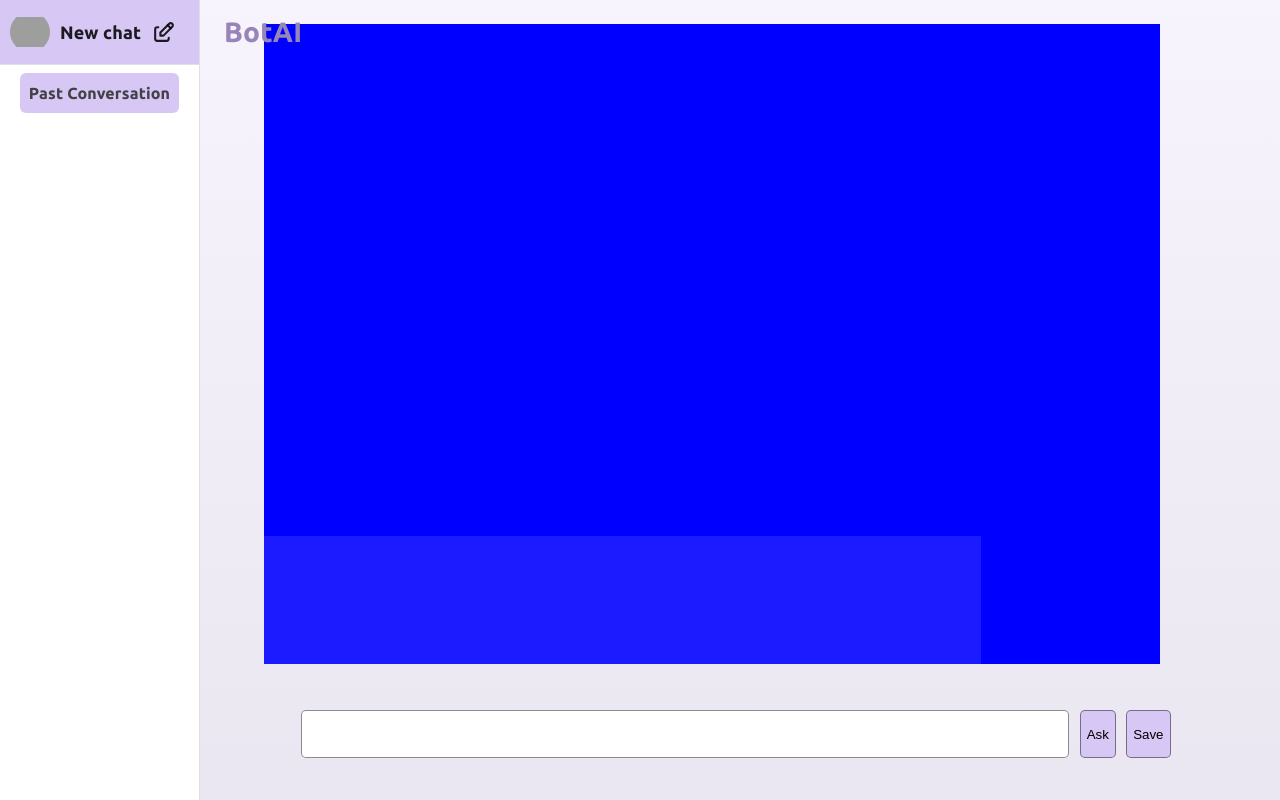
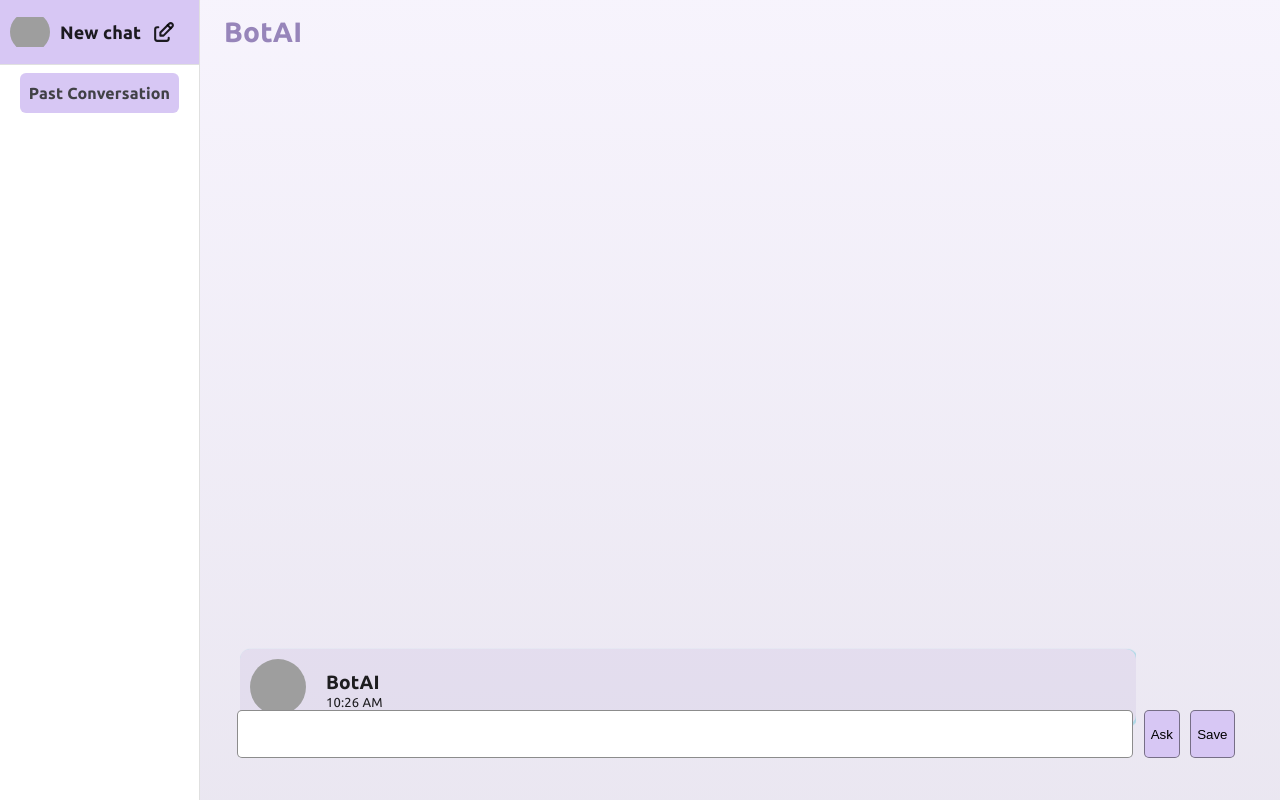
Before and after one commit to Abhaysingh77/BotAI, a React (Vite) app: page / in a window 1280 px wide. Both pictures are taken after a click on the button "Ask". Built offline with nearby package versions, Linux system fonts and the light colour scheme; grey boxes are pictures that could not be loaded.

Commit message:
chat functionality enabled

```diff
--- a/src/assets/data.js
+++ b/src/assets/data.js
@@ -248,5 +248,15 @@ export const data = [
       "id": 50,
       "question": "How do you stay updated with the latest technology trends?",
       "response": "Staying updated involves following industry news, participating in developer communities, attending conferences and workshops, taking online courses, reading technical blogs and publications, and experimenting with new technologies and tools."
-    }
+    },
+    {
+      "id": 51,
+      "question": "Hi",
+      "response": "Hi! How can I help you?"
+    },
+    {
+      "id": 52,
+      "question": "Hello",
+      "response": "Hello! How can I help you?"
+    },
   ]
--- a/src/components/BotAiWindow/BotAiWindow.jsx
+++ b/src/components/BotAiWindow/BotAiWindow.jsx
@@ -11,16 +11,54 @@ import Toolbar from "@mui/material/Toolbar";
 import Typography from "@mui/material/Typography";
 import Style from "../BotAiWindow/BotAiWindow.module.css";
 import { TbEdit } from "react-icons/tb";
+import { data } from "../../assets/data";
 
 const drawerWidth = 200;
 
 function BotAiWindow(props) {
-  const askQuestion = () => {};
   const { window } = props;
   const [mobileOpen, setMobileOpen] = React.useState(false);
   const [isClosing, setIsClosing] = React.useState(false);
   const [chat, setChat] = React.useState([]);
-  const [question, setQuestion] = React.useState([]);
+  const [ques, setQues] = React.useState("");
+  const idRef = React.useRef(0);
+  console.log(data);
+
+  const askQuestion = () => {
+    let date = new Date();
+    let time = date.toLocaleString("en-us", {
+      hour: "numeric",
+      minute: "numeric",
+      hour12: true,
+    });
+
+    let obj = {
+      question: ques,
+      id: idRef.current,
+      time: time,
+    };
+    idRef.current++;
+    setQues("");
+    setChat((prev) => [obj, ...prev]);
+
+    let timeout = setTimeout(() => {
+      const ans = data.find((item) => item.question.toLowerCase() === ques.toLowerCase());
+
+      if (ans) {
+        let ansObj = {
+          answer: ans.response,
+          id: idRef.current,
+          time: time,
+        };
+        idRef.current++;
+        setChat((prev) => [ansObj, ...prev]);
+      }
+    }, 500);
+
+    return () => {
+      clearTimeout(timeout);
+    };
+  };
 
   const handleDrawerClose = () => {
     setIsClosing(true);
@@ -41,9 +79,7 @@ function BotAiWindow(props) {
     <div>
       <Toolbar className={Style.logoSection}>
         <div className={Style.logo}></div>
-        <div style={{ fontFamily: "Ubuntu", fontWeight: 600, fontSize: "18px" }}>
-          New chat
-        </div>
+        <div style={{ fontFamily: "Ubuntu", fontWeight: 600, fontSize: "18px" }}>New chat</div>
         <TbEdit size={25} cursor="pointer" />
       </Toolbar>
       <Divider />
@@ -51,7 +87,6 @@ function BotAiWindow(props) {
     </div>
   );
 
-  // Remove this const when copying and pasting into your project.
   const container = window !== undefined ? () => window().document.body : undefined;
 
   return (
@@ -98,7 +133,7 @@ function BotAiWindow(props) {
           onTransitionEnd={handleDrawerTransitionEnd}
           onClose={handleDrawerClose}
           ModalProps={{
-            keepMounted: true, // Better open performance on mobile.
+            keepMounted: true,
           }}
           sx={{
             display: { xs: "block", sm: "none" },
@@ -130,10 +165,10 @@ function BotAiWindow(props) {
           flexGrow: 1,
           p: 3,
           width: { sm: `calc(100% - ${drawerWidth}px)` },
-          position: 'relative', // Ensure positioning context for children
+          position: "relative",
         }}
       >
-        {question.length ? (
+        {chat.length <= 0 ? (
           <Box
             position="fixed"
             sx={{
@@ -144,23 +179,30 @@ function BotAiWindow(props) {
             }}
           >
             <h2>How Can I Help You Today?</h2>
-            <div
-              style={{ width: "50px", height: "50px" }}
-              className={Style.logo}
-            ></div>
+            <div style={{ width: "50px", height: "50px" }} className={Style.logo}></div>
           </Box>
         ) : (
           <Box
+            className={Style.chatBox}
             sx={{
-              position: 'fixed',
+              position: "fixed",
               fontFamily: "Ubuntu",
-              width: '70%',
-              height: '80%', // Make sure the box takes the full height of its container
-              ml: 5,
-              backgroundColor: 'blue',
+              width: "70%",
+              height: "80%",
+              ml: 2,
+              bottom: 65,
             }}
           >
-            <div className={Style.card}></div>
+            {chat.map((item) => (
+              <div className={Style.card} key={item.id}>
+                <div className={item.question ? Style.you : Style.chatLogo}></div>
+                <div className={Style.content}>
+                  <p>{item.question ? "You" : "BotAI"}</p>
+                  <p>{item.question || item.answer}</p>
+                  <p>{item.time}</p>
+                </div>
+              </div>
+            ))}
           </Box>
         )}
         <Box
@@ -168,8 +210,14 @@ function BotAiWindow(props) {
           sx={{ bottom: 10, width: { sm: `calc(100% - ${drawerWidth}px)` } }}
           className={Style.inputContainer}
         >
-          <input type="text" name="" id="" value={question} />{" "}
-          <button onClick={askQuestion}>Ask</button> <button>Save</button>
+          <input
+            type="text"
+            value={ques}
+            onChange={(e) => setQues(e.target.value)}
+            onKeyDown={(e) => e.key === "Enter" && askQuestion(e)}
+          />
+          <button onClick={askQuestion}>Ask</button>
+          <button>Save</button>
         </Box>
       </Box>
     </Box>
--- a/src/components/BotAiWindow/BotAiWindow.module.css
+++ b/src/components/BotAiWindow/BotAiWindow.module.css
@@ -1,5 +1,3 @@
-/* BotAiWindow.module.css */
-
 .logo {
   display: inline-block;
   width: 40px;
@@ -71,7 +69,7 @@
 }
 
 .inputContainer input {
-  width: 60vw;
+  width: 70vw;
   height: 6vh;
   border: 1px solid #00000073;
   border-radius: 5px;
@@ -88,10 +86,65 @@
   cursor: pointer;
 }
 
+.chatBox {
+  display: flex;
+  flex-direction: column-reverse;
+  overflow-y: auto;
+}
+
+.chatBox::-webkit-scrollbar {
+  width: 0px;
+  background-color: transparent;
+}
 .card {
+  width: 100%;
+  height: auto;
+  background: #a995cd21;
+  border-radius: 10px;
+  box-shadow: 1px 1px 1px 1px lightblue;
+  margin-bottom: 10px;
+  display: flex;
+  align-items: center;
+  gap: 10px;
+}
+.content{
   width: 80%;
-  height: 20%;
-  background: #d7c7f421;
-  position: absolute;
-  bottom: 0;
+  height: 100%;
 }
+.content p:nth-child(1) {
+  margin-bottom: -20px;
+  font-weight: bold;
+  font-size: larger;
+}
+
+.content p:nth-child(3) {
+  margin-top: -10px;
+  font-size: small;
+}
+.you {
+  display: inline-block;
+  width: 3.5rem;
+  height: 3.5rem;
+  border-radius: 1.75rem;
+  background-image: url("../../assets/images/you.png");
+  background-position: center;
+  background-size: cover;
+  background-repeat: no-repeat;
+  font-family: var(--primary-font);
+  cursor: pointer;
+  margin: 10px;
+}
+
+.chatLogo {
+  display: inline-block;
+  width: 3.5rem;
+  height: 3.5rem;
+  border-radius: 1.75rem;
+  background-image: url("../../assets/images/logo.png");
+  background-position: center;
+  background-size: cover;
+  background-repeat: no-repeat;
+  font-family: var(--primary-font);
+  cursor: pointer;
+  margin: 10px;
+}
```
Also changed, not shown: src/assets/images/you.png (added).
